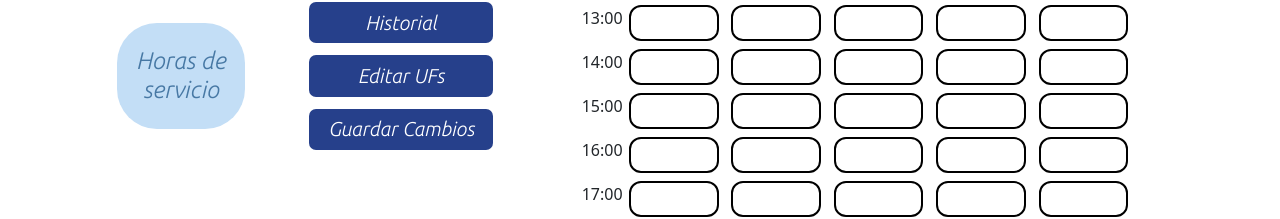
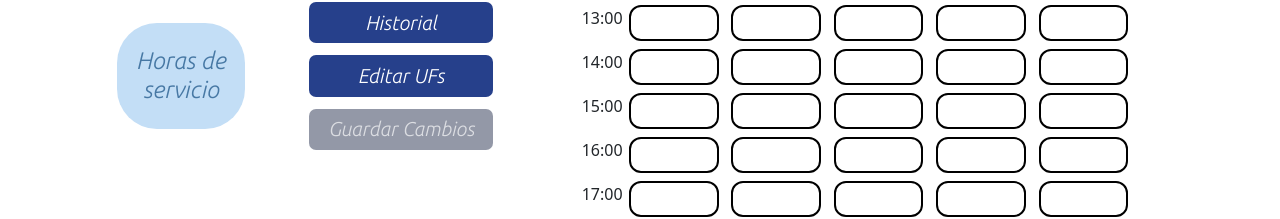
Before and after one commit to MajoBurguete/PAE_Frontend, a Vue app: page /tutor-settings in a window 1280 px wide. Shown: the part 441-660 px from the top of the page. Built offline with nearby package versions, Linux system fonts and the light colour scheme; no server answers.

Commit message:
Save new schedule back connection finished

```diff
--- a/src/views/TutorConfigView.vue
+++ b/src/views/TutorConfigView.vue
@@ -27,11 +27,13 @@
                 semesterP: "",
                 hours: "",
                 classList: [],
+                scheduleList: [],
                 tutorS: [],
                 updt: false,
                 firstPass: true,
                 classesComplete: false,
-                scheduleComplete: false
+                scheduleComplete: false,
+                disable: true
             }
         },
 
@@ -42,6 +44,14 @@
                 },
                 set(val){
                     this.tutorS = val;
+                }
+            },
+            isDisabled: {
+                get() {
+                    return this.disable;
+                },
+                set(val) {
+                    this.disable = val;
                 }
             },
             tutorSubjects: {
@@ -161,12 +171,12 @@
                 await axios
                 .get(api + 'schedule_by_tutor/?tutor=' + user)
                 .then(result => {
+                    this.tutorS = result.data
+                    this.scheduleList = result.data
                     var aux = [];
-
                     for(var i = 0; i < result.data.length; i++){
                         aux.push(result.data[i].day_hour);
                     }
-
                     this.tutorSchedule = aux;
                 })
                 .catch(error => {
@@ -177,11 +187,17 @@
             async saveChanges() {
                 const tutor = localStorage.getItem('userID')
                 const newClasses = JSON.parse(localStorage.getItem('classesSelected'));
+                const newHours = JSON.parse(localStorage.getItem('hoursSelectedT'));
                 var flag1 = 0
                 var limit1 = -1
                 var flag2 = 0
                 var limit2 = newClasses.length
                 var flag3 = 0
+                var limit3 = newHours.length
+                var flag4 = 0
+                var limit4 = this.scheduleList.length
+                var flag5 = 0
+                var flag6 = 0
 
                 if(newClasses.length > 0) {
                     await axios
@@ -209,7 +225,7 @@
                             id_tutor: tutor,
                             id_subject: newClasses[i]
                         })
-                        .then(async result => {
+                        .then(async result3 => {
                             flag2 ++
                         })
                         .catch(error => {
@@ -217,16 +233,47 @@
                         })
                     }
                     this.tutorSubjects = newClasses
-                    while (flag3 != 1) {
-                        console.log("Flag1: " + flag1)
-                        console.log("Limit1: " + limit1)
-                        console.log("Flag2: " + flag2)
-                        console.log("Limit2: " + limit2)
-                        if (flag1 == limit1 && flag2 == limit2) {
-                            this.getSubjectsAndSchedule()
-                            console.log("khe")
-                            flag3 = 1
+                }
+
+                for(var i = 0; i < newHours.length; i++) {
+                    await axios
+                    .post(api + "schedules/", {
+                        id_user: tutor,
+                        day_hour: newHours[i]
+                    })
+                    .then(async result4 => {
+                        flag3 ++
+                    })
+                    .catch(error => {
+                        console.log(error)
+                    })
+                }
+
+                while(flag5 != 1) {
+                    if(flag3 == limit3) {
+                        console.log("Ya: " + flag3)
+                        console.log("Flag3: " + flag3)
+                        console.log("Limit3: " + limit3)
+                        for (let i = 0; i < this.scheduleList.length; i++) {
+                            console.log(this.scheduleList[i].id)
+                            await axios
+                            .delete(api + 'schedules/' + this.scheduleList[i].id)
+                            .then(async result6 => {
+                                flag4++
+                            })
+                            .catch(error => {
+                                console.log(error)
+                            })
                         }
+                        flag5 = 1
+                    }
+                }
+
+                while (flag6 != 1) {
+                    if (flag1 == limit1 && flag2 == limit2 && flag4 == limit4) {
+                        this.getSubjectsAndSchedule()
+                        flag6 = 1
+                        this.isDisabled = true
                     }
                 }
 
@@ -240,21 +287,25 @@
 
             classFilterCompleteOnChange(){
                 this.changeClassFiltStatus = true;
+                this.isDisabled = false;
                 this.$forceUpdate();
             },
 
             classFilterIncompleteOnChange(){
                 this.changeClassFiltStatus = false;
+                this.isDisabled = true;
                 this.$forceUpdate();
             },
 
             scheduleCompleteOnChange(){
                 this.changeScheduleStatus = true;
+                this.isDisabled = false;
                 this.$forceUpdate();
             },
 
             scheduleIncompleteOnChange(){
                 this.changeScheduleStatus = false;
+                this.isDisabled = true;
                 this.$forceUpdate();
             },
 
@@ -292,7 +343,7 @@
                         <div class="button-container">
                             <a class="btn-cont" href="tutor-session-record"> Historial </a>
                             <button class="btn-cont" data-bs-toggle="modal" data-bs-target="#class-modal"> Editar UFs </button>
-                            <button class="btn-cont" @click="saveChanges()"> Guardar Cambios </button>
+                            <button class="btn-cont" id="continue-button" :disabled="isDisabled" @click="saveChanges()"> Guardar Cambios </button>
                         </div>
                     </div>
                 </div>
@@ -316,6 +367,8 @@
 </template>
 
 <style scoped>
+
+
 
     body{
         display: flex;
@@ -348,6 +401,11 @@
         font-weight: normal;
         text-align: center;
         color: #26408B;
+    }
+
+    #continue-button:disabled{
+        background-color: #3d46608d;
+        color: #ffffffaa;
     }
 
     h4,
```
